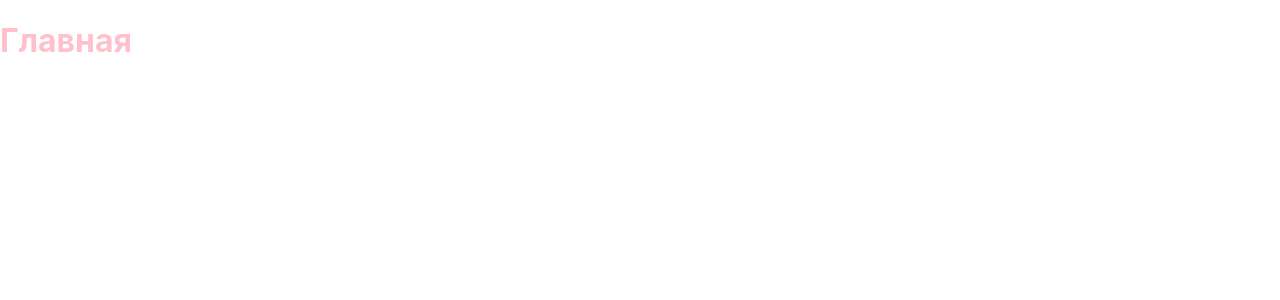
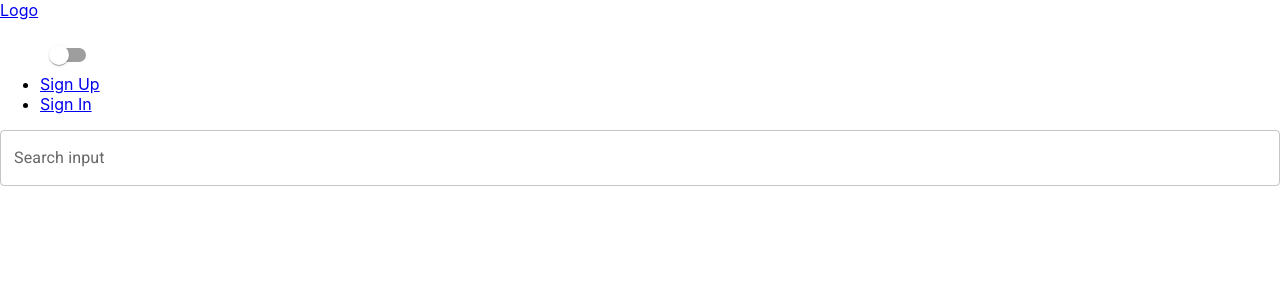
Before and after one commit to karina-davydenko/movie-app, a React (Vite) app: page / in a window 1280 px wide. Shown: the top 300 px of the page. Built offline with nearby package versions, Linux system fonts and the light colour scheme.

Commit message:
add MainPage

```diff
--- a/index.html
+++ b/index.html
@@ -2,10 +2,16 @@
 <html lang="en">
   <head>
     <meta charset="UTF-8" />
-    <link rel="icon" type="image/svg+xml" href="/vite.svg" />
+    <link rel="preconnect" href="https://fonts.googleapis.com" />
+    <link rel="preconnect" href="https://fonts.gstatic.com" crossorigin />
+    <link
+      rel="stylesheet"
+      href="https://fonts.googleapis.com/css2?family=Roboto:wght@300;400;500;700&display=swap"
+    />
     <meta name="viewport" content="width=device-width, initial-scale=1.0" />
     <title>React Redux App</title>
   </head>
+
   <body>
     <noscript>You need to enable JavaScript to run this app.</noscript>
     <div id="root"></div>
--- a/package.json
+++ b/package.json
@@ -15,6 +15,9 @@
     "type-check": "tsc --noEmit"
   },
   "dependencies": {
+    "@emotion/react": "^11.11.4",
+    "@emotion/styled": "^11.11.0",
+    "@mui/material": "^5.15.13",
     "@reduxjs/toolkit": "^2.0.1",
     "localforage": "^1.10.0",
     "match-sorter": "^6.3.4",
--- /dev/null
+++ b/src/App.tsx
@@ -0,0 +1,18 @@
+import { Suspense } from 'react'
+import './App.css'
+import { Outlet } from 'react-router-dom'
+import Header from './components/Header/Header'
+import { Provider } from 'react-redux'
+import { store } from './app/store'
+
+const App = () => {
+  return (
+    <Provider store={store}>
+      <Suspense fallback={'Loading'}>
+        <Header />
+        <Outlet />
+      </Suspense>
+    </Provider>
+  )
+}
+export default App
--- a/src/components/App/App.tsx
+++ /dev/null
@@ -1,7 +0,0 @@
-import './App.css'
-
-const App = () => {
-  return <h1>Главная</h1>
-}
-
-export default App
--- /dev/null
+++ b/src/components/Header/Header.tsx
@@ -0,0 +1,28 @@
+import { Switch } from '@mui/material'
+import { Link } from 'react-router-dom'
+
+export default function Header() {
+  return (
+    <header>
+      <Link className='logo' to={'/'}>
+        Logo
+      </Link>
+
+      <nav>
+        <ul className='nav'>
+          <Switch />
+          <li>
+            <Link className='navlink' to={'/singup'}>
+              Sign Up
+            </Link>
+          </li>
+          <li>
+            <Link className='navlink' to={'/singin'}>
+              Sign In
+            </Link>
+          </li>
+        </ul>
+      </nav>
+    </header>
+  )
+}
--- /dev/null
+++ b/src/pages/MainPage/MainPage.tsx
@@ -0,0 +1,27 @@
+import Autocomplete from '@mui/material/Autocomplete'
+import TextField from '@mui/material/TextField'
+
+export default function MainPage() {
+  return (
+    <div className='main'>
+      <Autocomplete
+        freeSolo
+        id='free-solo-2-demo'
+        disableClearable
+        options={['clearable', 'disableClearable', 'disableClearable']}
+        renderInput={params => (
+          <TextField
+            {...params}
+            label='Search input'
+            InputProps={{
+              ...params.InputProps,
+              type: 'search',
+            }}
+          />
+        )}
+      />
+
+      <section className='cards'></section>
+    </div>
+  )
+}
```
Also changed, not shown: src/app/router/router.tsx (added, +15 -0 lines), src/main.tsx (+3 -14 lines), src/App.css (renamed from src/components/App/App.css), src/components/Search/Search.tsx (added), 1 other file (tests, documents, lock files or other folders).
